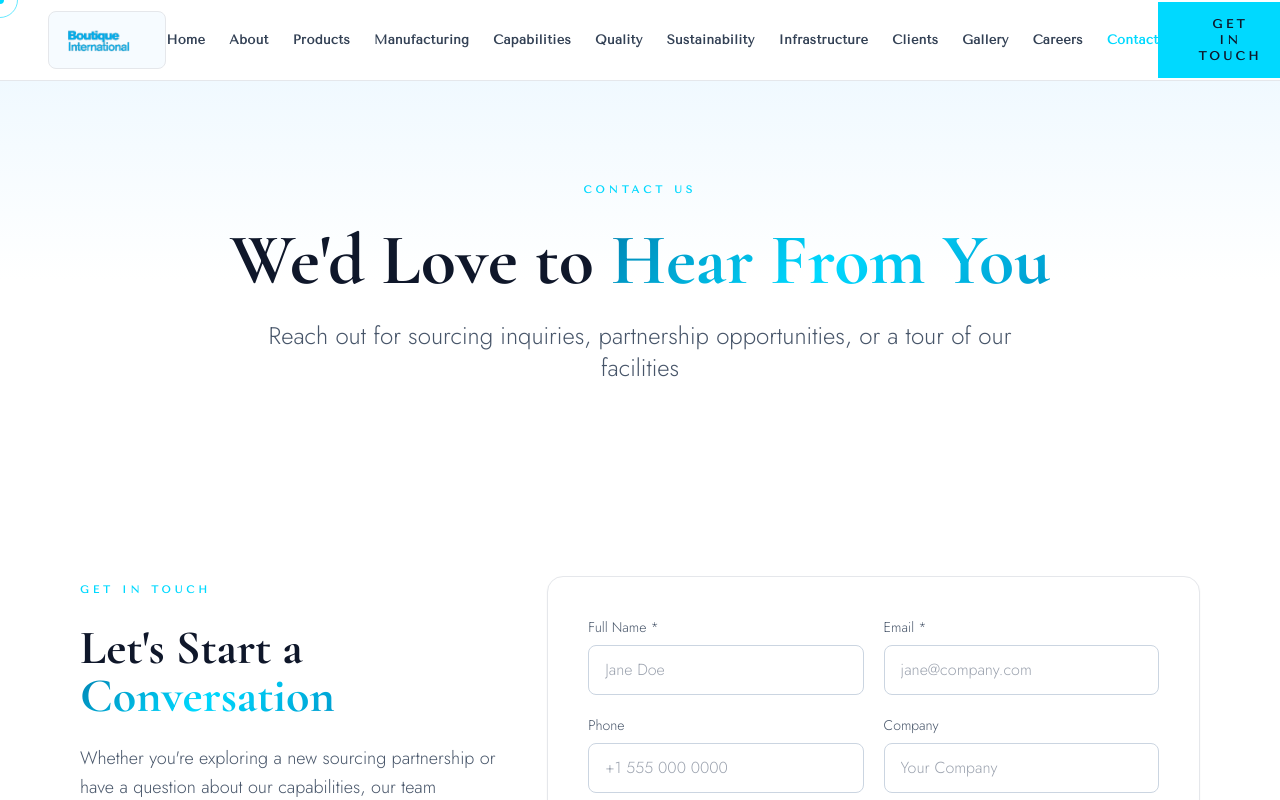
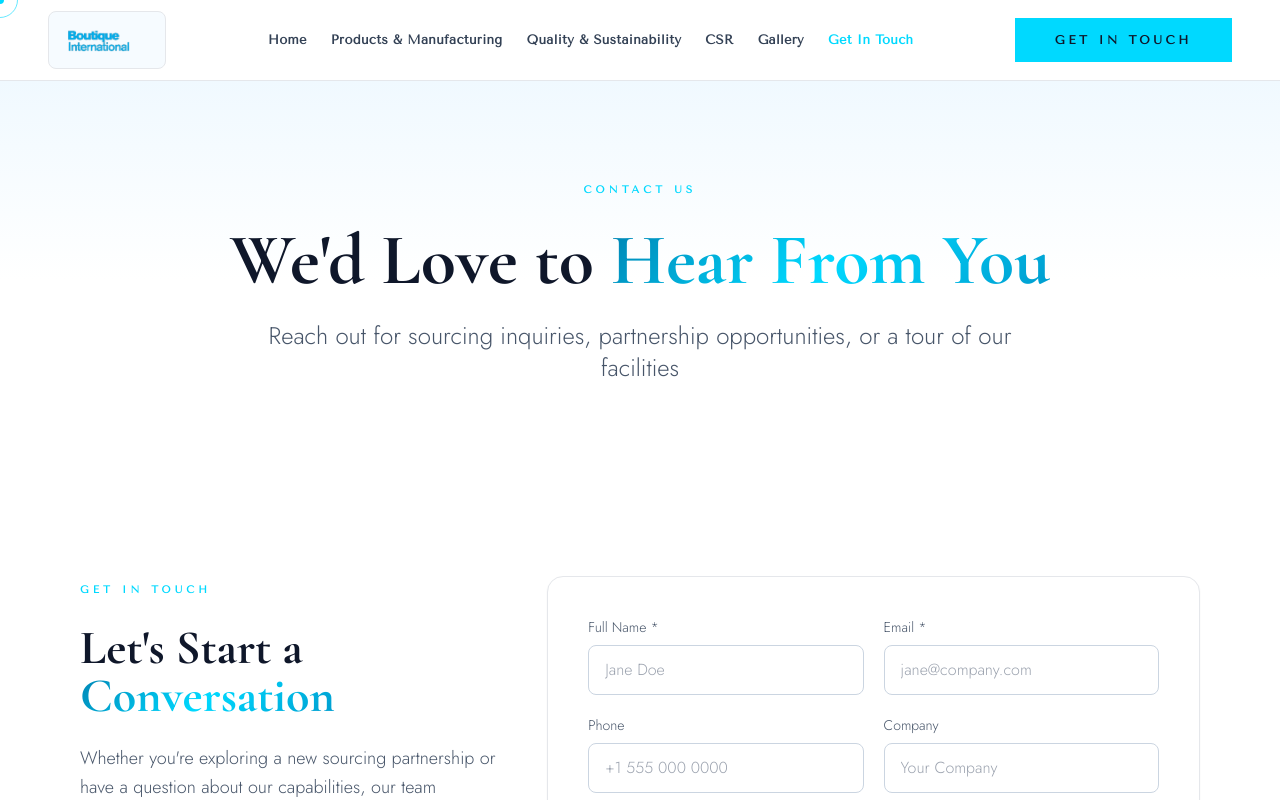
Before and after one commit to AGreatDev-coder/boutiqueintl-local, a React (Vite) app: page /contact in a window 1280 px wide. Shown: the top 800 px of the page. Built offline with nearby package versions, Linux system fonts and the light colour scheme; a web font is replaced by a local one.

Commit message:
small update

```diff
--- a/src/data/siteData.js
+++ b/src/data/siteData.js
@@ -56,18 +56,12 @@ export const TIMELINE = [
 ];
 
 export const NAV_LINKS = [
-  { label: "Home",           path: "/" },
-  { label: "About",          path: "/about" },
-  { label: "Products",       path: "/products" },
-  { label: "Manufacturing",  path: "/manufacturing" },
-  { label: "Capabilities",   path: "/capabilities" },
-  { label: "Quality",        path: "/quality" },
-  { label: "Sustainability", path: "/sustainability" },
-  { label: "Infrastructure", path: "/infrastructure" },
-  { label: "Clients",        path: "/clients" },
-  { label: "Gallery",        path: "/gallery" },
-  { label: "Careers",        path: "/careers" },
-  { label: "Contact",        path: "/contact" },
+  { label: "Home",                     path: "/" },
+  { label: "Products & Manufacturing", path: "/products-manufacturing" },
+  { label: "Quality & Sustainability", path: "/quality-sustainability" },
+  { label: "CSR",                      path: "/csr" },
+  { label: "Gallery",                  path: "/gallery" },
+  { label: "Get In Touch",             path: "/contact" },
 ];
 
 export const CERTIFICATIONS = [
```
